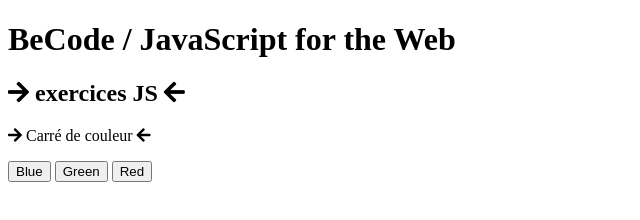
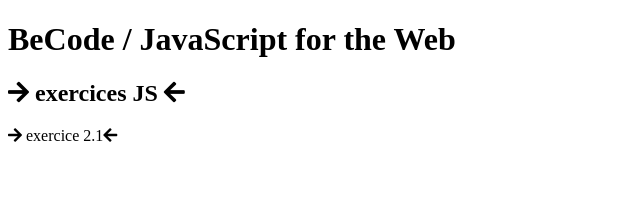
Before and after one commit to marween/2.1-Improved-cat-cycler, a website: page docs/index.html in a window 1280 px wide. Shown: the whole page, without its empty margins (0-640 px from the left). Drawn offline with Linux system fonts and the light colour scheme.

Commit message:
ajout readme

```diff
--- a/docs/index.html
+++ b/docs/index.html
@@ -1 +1 @@
-<!DOCTYPE html><html lang="fr"> <head> <meta charset="UTF-8"> <meta name="viewport" content="width=device-width, initial-scale=1, shrink-to-fit=no"> <title>BeCode/JavaScript for the Web Exercise</title> <link rel="icon" href="becode-seal.625c224b.png">  <link rel="stylesheet" href="https://use.fontawesome.com/releases/v5.6.3/css/all.css" integrity="sha384-UHRtZLI+pbxtHCWp1t77Bi1L4ZtiqrqD80Kn4Z8NTSRyMA2Fd33n5dQ8lWUE00s/" crossorigin="anonymous"> <link rel="stylesheet" href="script.b6f78a59.css"></head> <body> <div class="container"> <div class="container"> <header> <h1>BeCode / JavaScript for the Web</h1> <h2> <strong><i class="fas fa-arrow-right"></i> exercices JS <i class="fas fa-arrow-left"></i></strong> </h2> </header> <div class="content"> <p> <i class="fas fa-arrow-right"></i> Carré de couleur <i class="fas fa-arrow-left"></i> </p> <button id="blue">Blue</button> <button id="green">Green</button> <button id="red">Red</button> <div id="change"></div> </div> </div> <script src="script.265de6dd.js"></script> </div></body> </html>
+<!DOCTYPE html><html lang="fr"> <head> <meta charset="UTF-8"> <meta name="viewport" content="width=device-width, initial-scale=1, shrink-to-fit=no"> <title>BeCode/JavaScript for the Web Exercise</title> <link rel="icon" href="becode-seal.625c224b.png">  <link rel="stylesheet" href="https://use.fontawesome.com/releases/v5.6.3/css/all.css" integrity="sha384-UHRtZLI+pbxtHCWp1t77Bi1L4ZtiqrqD80Kn4Z8NTSRyMA2Fd33n5dQ8lWUE00s/" crossorigin="anonymous"> <link rel="stylesheet" href="script.03156532.css"></head> <body> <div class="container"> <header> <h1>BeCode / JavaScript for the Web</h1> <h2> <strong><i class="fas fa-arrow-right"></i> exercices JS <i class="fas fa-arrow-left"></i></strong> </h2> </header> <div class="content"> <p> <i class="fas fa-arrow-right"></i> exercice 2.1<i class="fas fa-arrow-left"></i> </p> <figure><img id="cat"></figure> </div> </div> <script src="script.5c6eb76f.js"></script> </body> </html>
```
Also changed, not shown: README.md, readme.md (deleted), 4 other files.
